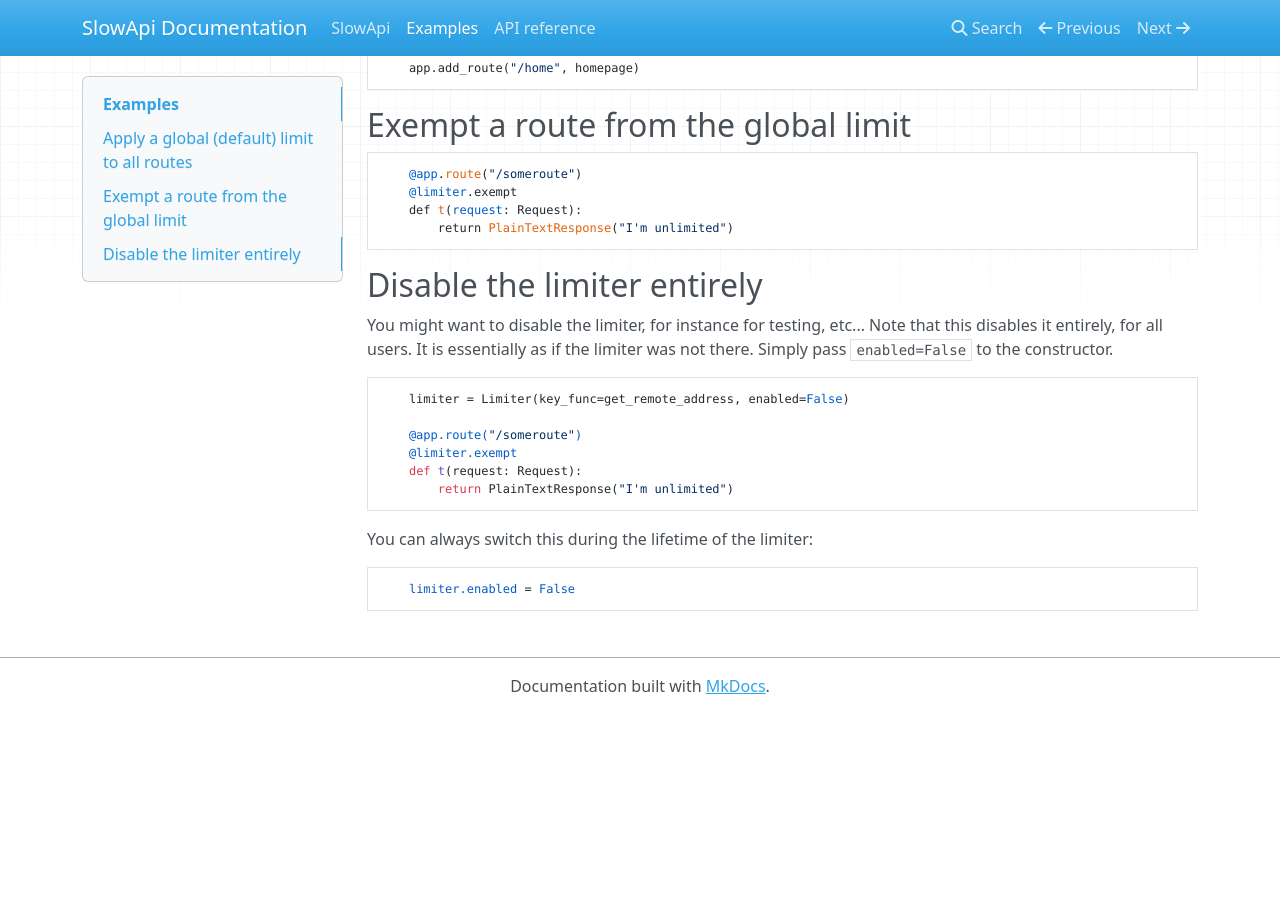
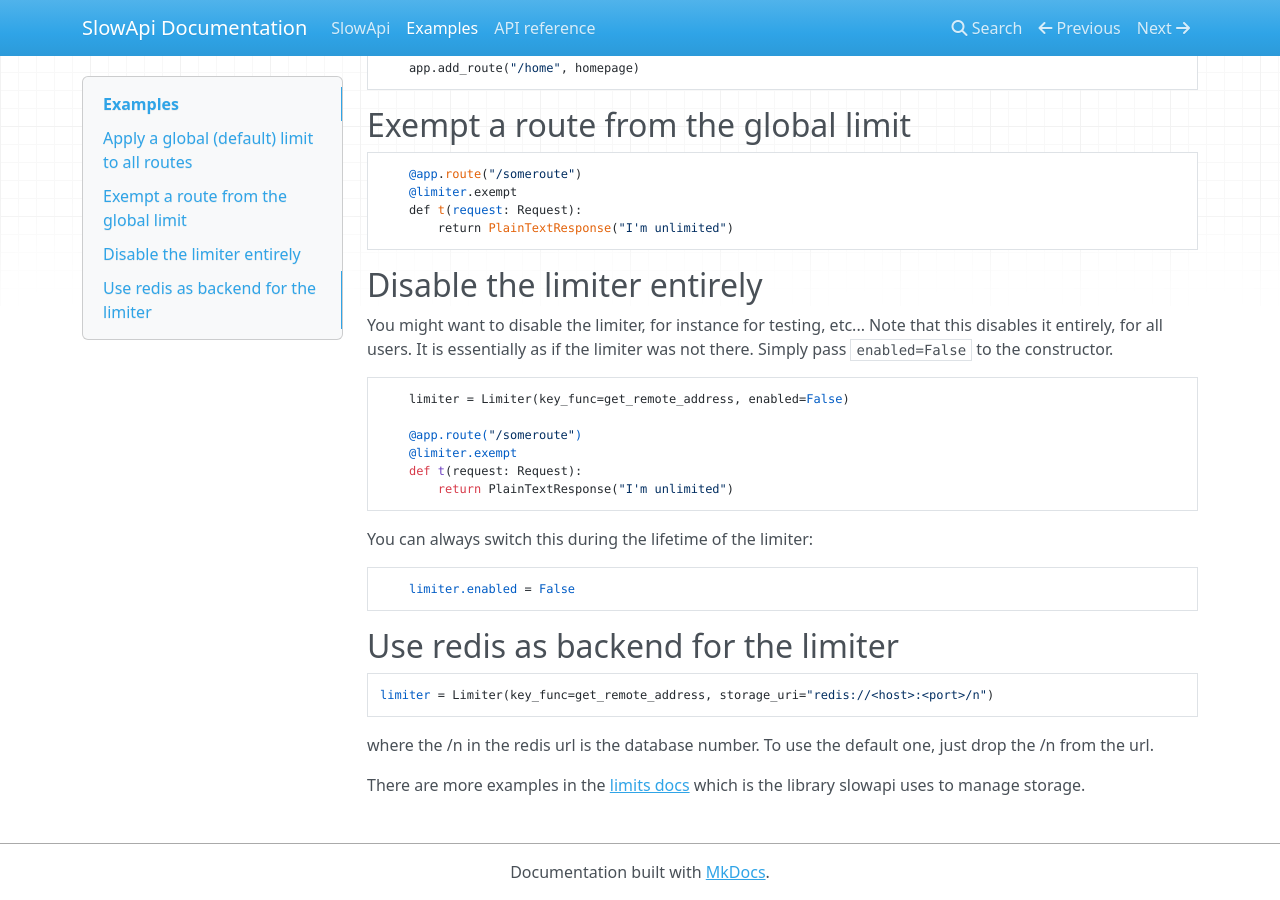
Before and after one commit to laurentS/slowapi, an MkDocs documentation site: the page built from docs/examples.md, in a window 1280 px wide and 900 px high, scrolled down 527 px. Built offline with MkDocs 1.6.1, drawn with Linux system fonts in a browser that asks for light colours; nearby versions of some CDN libraries; before the commit the page ends 1241 px from its top, so only the background shows below that.

Commit message:
Add example in docs about using redis as backend

````diff
--- a/docs/examples.md
+++ b/docs/examples.md
@@ -55,3 +55,13 @@
 ```python
     limiter.enabled = False
 ```
+
+## Use redis as backend for the limiter
+
+```python
+limiter = Limiter(key_func=get_remote_address, storage_uri="redis://<host>:<port>/n")
+```
+
+where the /n in the redis url is the database number. To use the default one, just drop the /n from the url.
+
+There are more examples in the [limits docs](https://limits.readthedocs.io/en/stable/storage.html) which is the library slowapi uses to manage storage.
````
